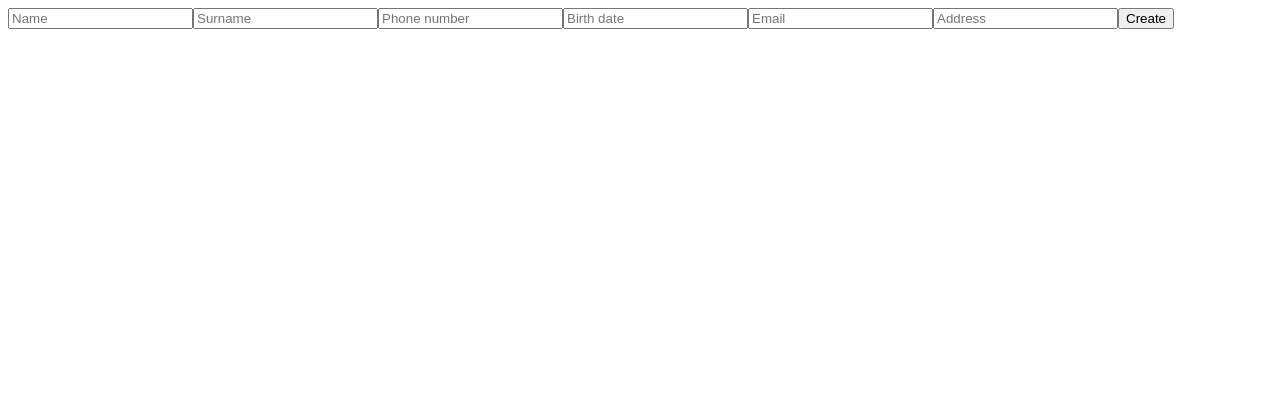
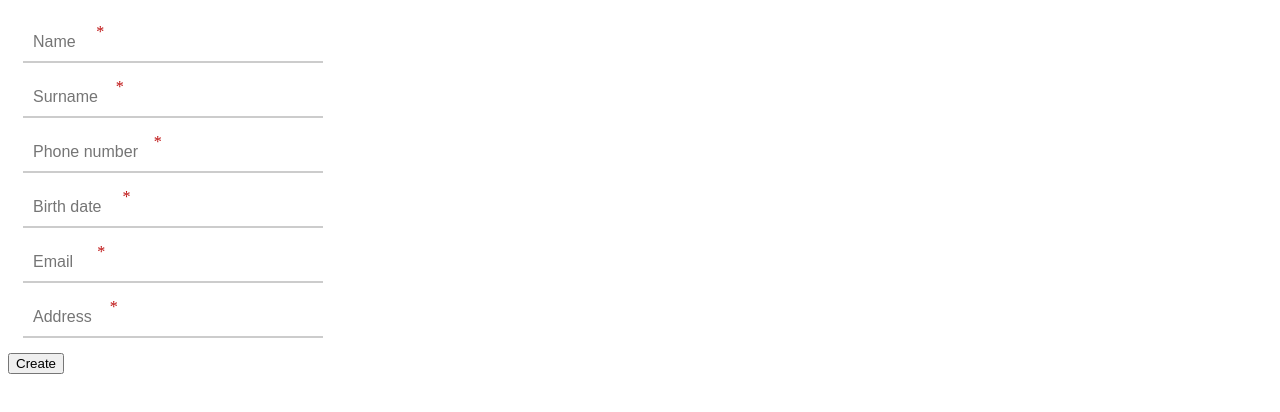
Before and after one commit to Lucky1Man/code-seek-test, an Angular app: page /addContact in a window 1280 px wide. Shown: the top 412 px of the page. Built offline with nearby package versions, Linux system fonts and the light colour scheme.

Commit message:
started adding style to add contact page

```diff
--- a/src/app/add-contact/add-contact.component.html
+++ b/src/app/add-contact/add-contact.component.html
@@ -2,11 +2,107 @@
   [formGroup]="contactForm"
   (ngSubmit)="$event.preventDefault(); createContact()"
 >
-  <input placeholder="Name" formControlName="nameField" required />
-  <input placeholder="Surname" formControlName="surnameField" required />
-  <input placeholder="Phone number" formControlName="phoneNumberField" required />
-  <input placeholder="Birth date" formControlName="birthDateField" required />
-  <input placeholder="Email" formControlName="emailField" required />
-  <input placeholder="Address" formControlName="addressField" required />
+  <div class="input-container">
+    <div class="input-field-container">
+      <input
+        class="input-field"
+        placeholder="Name"
+        formControlName="nameField"
+        name="name"
+      />
+      <label class="input-label" for="name"
+        >Enter name<span class="required-star">*</span>:</label
+      >
+      <span class="input-highlight"></span>
+    </div>
+    <div *ngIf="invalid(fields.nameField)" class="input-errors">
+      {{ getMessage(fields.nameField) }}
+    </div>
+  </div>
+  <div class="input-container">
+    <div class="input-field-container">
+      <input
+        class="input-field"
+        placeholder="Surname"
+        formControlName="surnameField"
+        name="surname"
+      />
+      <label class="input-label" for="surname"
+        >Enter surname<span class="required-star">*</span>:</label
+      >
+      <span class="input-highlight"></span>
+    </div>
+    <div *ngIf="invalid(fields.surnameField)" class="input-errors">
+      {{ getMessage(fields.surnameField) }}
+    </div>
+  </div>
+  <div class="input-container">
+    <div class="input-field-container">
+      <input
+        class="input-field"
+        placeholder="Phone number"
+        formControlName="phoneNumberField"
+        name="phoneNumber"
+      />
+      <label class="input-label" for="phoneNumber"
+        >Enter phone number<span class="required-star">*</span>:</label
+      >
+      <span class="input-highlight"></span>
+    </div>
+    <div *ngIf="invalid(fields.phoneNumberField)" class="input-errors">
+      {{ getMessage(fields.phoneNumberField) }}
+    </div>
+  </div>
+  <div class="input-container">
+    <div class="input-field-container">
+      <input
+        class="input-field"
+        placeholder="Birth date"
+        formControlName="birthDateField"
+        name="birthDate"
+      />
+      <label class="input-label" for="birthDate"
+        >Enter birth date<span class="required-star">*</span>:</label
+      >
+      <span class="input-highlight"></span>
+    </div>
+    <div *ngIf="invalid(fields.birthDateField)" class="input-errors">
+      {{ getMessage(fields.birthDateField) }}
+    </div>
+  </div>
+  <div class="input-container">
+    <div class="input-field-container">
+      <input
+        class="input-field"
+        placeholder="Email"
+        formControlName="emailField"
+        name="email"
+      />
+      <label class="input-label" for="email"
+        >Enter email<span class="required-star">*</span>:</label
+      >
+      <span class="input-highlight"></span>
+    </div>
+    <div *ngIf="invalid(fields.emailField)" class="input-errors">
+      {{ getMessage(fields.emailField) }}
+    </div>
+  </div>
+  <div class="input-container">
+    <div class="input-field-container">
+      <input
+        class="input-field"
+        placeholder="Address"
+        formControlName="addressField"
+        name="address"
+      />
+      <label class="input-label" for="address"
+        >Enter address<span class="required-star">*</span>:</label
+      >
+      <span class="input-highlight"></span>
+    </div>
+    <div *ngIf="invalid(fields.addressField)" class="input-errors">
+      {{ getMessage(fields.addressField) }}
+    </div>
+  </div>
   <button type="submit">Create</button>
 </form>
--- a/src/app/add-contact/add-contact.component.scss
+++ b/src/app/add-contact/add-contact.component.scss
@@ -0,0 +1,59 @@
+.input-container {
+    position: relative;
+    margin: 15px;
+    max-width: 300px;
+
+    .input-field-container {
+        position: relative;
+        .input-field {
+            box-sizing: border-box;
+            width: 100%;
+            display: block;
+            padding: 10px;
+            font-size: 16px;
+            border: none;
+            border-bottom: 2px solid #ccc;
+            outline: none;
+            background-color: transparent;
+            &:focus + .input-label {
+                top: -10px;
+                font-size: 12px;
+                color: #007bff;
+            }
+            &:focus + .input-label + .input-highlight {
+                width: 100%;
+            }
+        }
+
+        .input-label {
+            position: absolute;
+            top: 0px;
+            left: 0;
+            font-size: 16px;
+            color: rgba(204, 204, 204, 0);
+            pointer-events: none;
+            transition: all 0.3s ease;
+            .required-star {
+                color: rgba($color: #bd0d0d, $alpha: 1);
+            }
+        }
+
+        .input-highlight {
+            position: absolute;
+            bottom: 0;
+            left: 0;
+            height: 2px;
+            width: 0;
+            background-color: #007bff;
+            transition: all 0.3s ease;
+        }
+    }
+
+    .input-errors {
+        margin-top: 5px;
+        color: #bd0d0d;
+        font-size: 16px;
+    }
+
+
+}
--- a/src/app/add-contact/add-contact.component.ts
+++ b/src/app/add-contact/add-contact.component.ts
@@ -9,6 +9,7 @@ import {
 import { ContactsService } from '../services/contacts.service';
 import { CreateContactDto } from '../../shared/create-contact-dto';
 import { Router } from '@angular/router';
+import { getMeaningfulMessage } from '../../shared/input-fields-utils';
 
 type ContactForm = {
   nameField: FormControl;
@@ -52,6 +53,16 @@ export class AddContactComponent {
     addressField: new FormControl('', [Validators.required]),
   });
 
+  fields = this.contactForm.controls;
+
+  invalid(field: FormControl) {
+    return field.touched && field.invalid;
+  }
+
+  getMessage(field: FormControl) {
+    return getMeaningfulMessage(field);
+  }
+
   createContact() {
     console.log('Submitted');
     const {
--- /dev/null
+++ b/src/shared/input-fields-utils.ts
@@ -0,0 +1,12 @@
+import { FormControl } from '@angular/forms';
+
+export function getMeaningfulMessage(field: FormControl) {
+  if (field.valid) {
+    return '';
+  }
+  if(field.errors?.['required'] !== undefined && field.errors?.['required'] === true) {
+    return 'This field is required!';
+  } else {
+    return '';
+  }
+}
```
